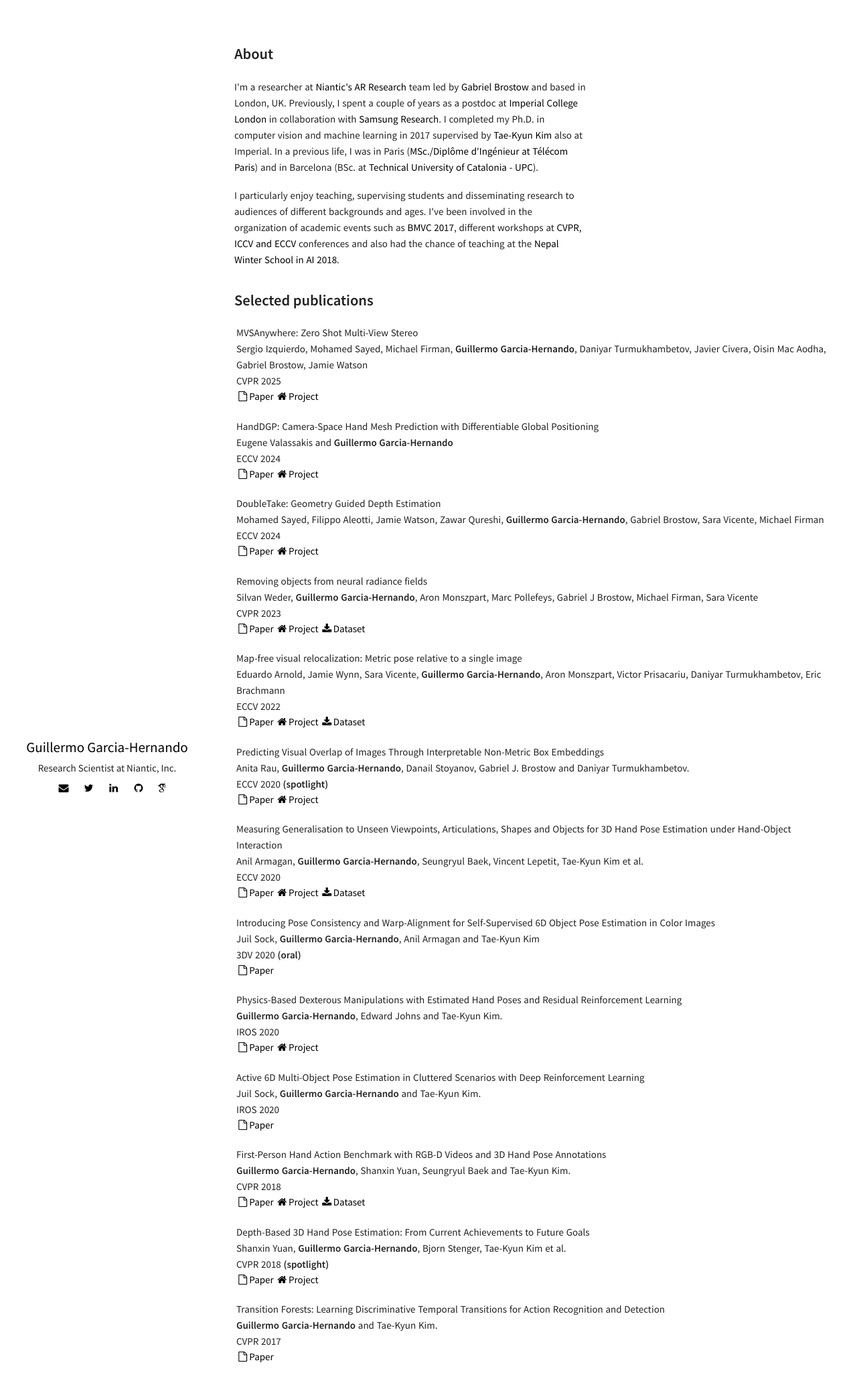
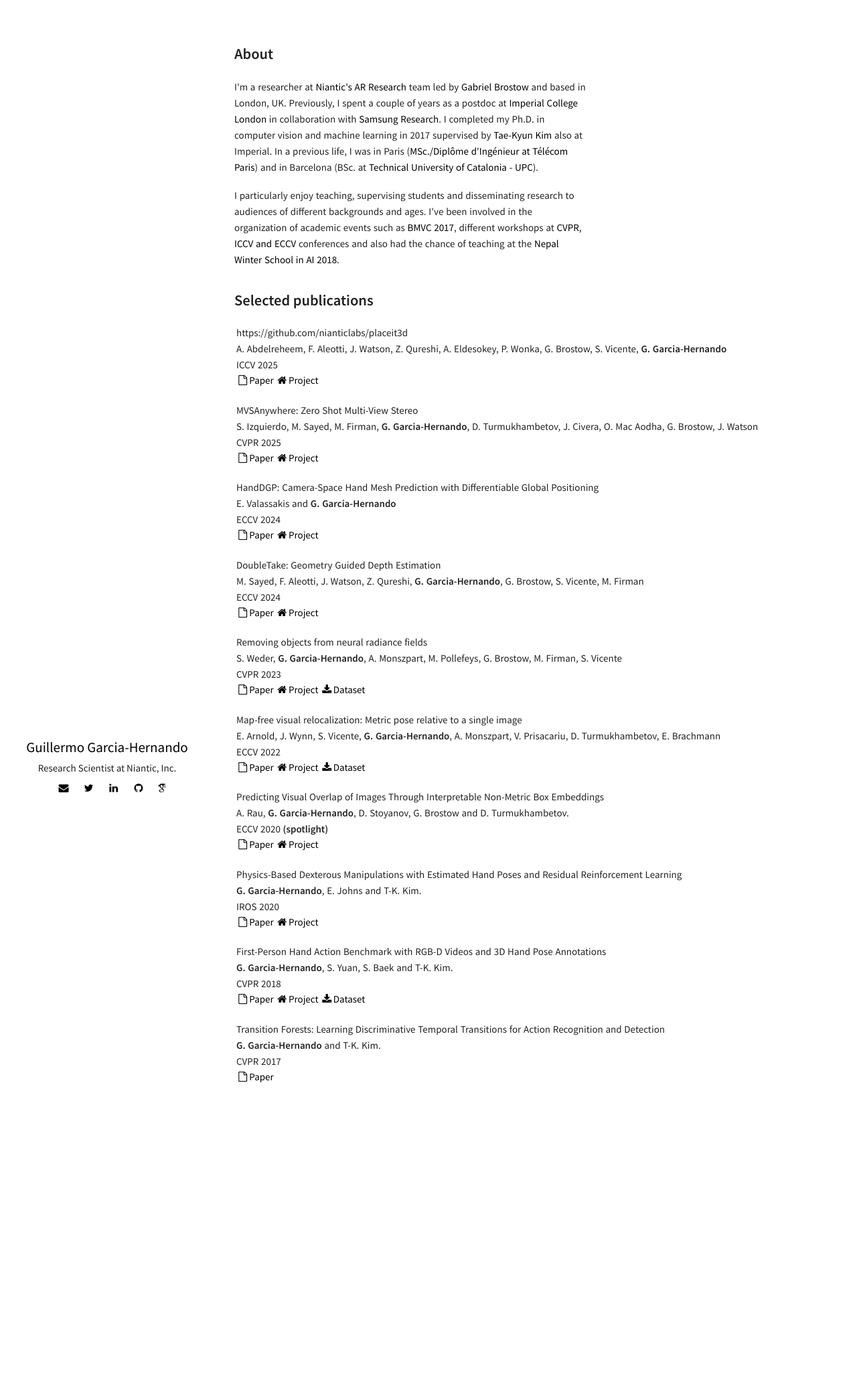
Before and after one commit to guiggh/guiggh.github.io, a Jekyll site: the page built from me.html, in a window 1280 px wide. Shown: the top 2074 px of the page at 67% size. Built offline with Jekyll 4.4.1, drawn with Linux system fonts in a browser that asks for light colours; some web fonts are replaced.

Commit message:
Update publications.yml

```diff
--- a/_data/index/publications.yml
+++ b/_data/index/publications.yml
@@ -1,5 +1,13 @@
+- title: "https://github.com/nianticlabs/placeit3d"
+  authors: "A. Abdelreheem, F. Aleotti, J. Watson, Z. Qureshi, A. Eldesokey, P. Wonka, G. Brostow, S. Vicente, <b>G. Garcia-Hernando</b>"
+  venue:  "ICCV"
+  year: 2025
+  comments:
+  paper: https://arxiv.org/abs/2505.05288
+  web: https://nianticlabs.github.io/placeit3d/
+  dataset:
 - title: "MVSAnywhere: Zero Shot Multi-View Stereo"
-  authors: "Sergio Izquierdo, Mohamed Sayed, Michael Firman, <b>Guillermo Garcia-Hernando</b>, Daniyar Turmukhambetov, Javier Civera, Oisin Mac Aodha, Gabriel Brostow, Jamie Watson"
+  authors: "S. Izquierdo, M. Sayed, M. Firman, <b>G. Garcia-Hernando</b>, D. Turmukhambetov, J. Civera, O. Mac Aodha, G. Brostow, J. Watson"
   venue:  "CVPR"
   year: 2025
   comments:
@@ -7,7 +15,7 @@
   web: https://nianticlabs.github.io/mvsanywhere/
   dataset:
 - title: "HandDGP: Camera-Space Hand Mesh Prediction with Differentiable Global Positioning"
-  authors: "Eugene Valassakis and <b>Guillermo Garcia-Hernando</b>"
+  authors: "E. Valassakis and <b>G. Garcia-Hernando</b>"
   venue:  "ECCV"
   year: 2024
   comments:
@@ -15,7 +23,7 @@
   web: https://nianticlabs.github.io/handdgp/
   dataset:
 - title: "DoubleTake: Geometry Guided Depth Estimation"
-  authors: "Mohamed Sayed, Filippo Aleotti, Jamie Watson, Zawar Qureshi, <b>Guillermo Garcia-Hernando</b>, Gabriel Brostow, Sara Vicente, Michael Firman"
+  authors: "M. Sayed, F. Aleotti, J. Watson, Z. Qureshi, <b>G. Garcia-Hernando</b>, G. Brostow, S. Vicente, M. Firman"
   venue:  "ECCV"
   year: 2024
   comments:
@@ -23,7 +31,7 @@
   web: https://nianticlabs.github.io/doubletake/
   dataset:
 - title: "Removing objects from neural radiance fields"
-  authors: "Silvan Weder, <b>Guillermo Garcia-Hernando</b>, Aron Monszpart, Marc Pollefeys, Gabriel J Brostow, Michael Firman, Sara Vicente"
+  authors: "S. Weder, <b>G. Garcia-Hernando</b>, A. Monszpart, M. Pollefeys, G. Brostow, M. Firman, S. Vicente"
   venue:  "CVPR"
   year: 2023
   comments:
@@ -31,7 +39,7 @@
   web: https://nianticlabs.github.io/nerf-object-removal/
   dataset: https://github.com/nianticlabs/nerf-object-removal/#download-dataset
 - title: "Map-free visual relocalization: Metric pose relative to a single image"
-  authors: "Eduardo Arnold, Jamie Wynn, Sara Vicente, <b>Guillermo Garcia-Hernando</b>, Aron Monszpart, Victor Prisacariu, Daniyar Turmukhambetov, Eric Brachmann"
+  authors: "E. Arnold, J. Wynn, S. Vicente, <b>G. Garcia-Hernando</b>, A. Monszpart, V. Prisacariu, D. Turmukhambetov, E. Brachmann"
   venue:  "ECCV"
   year: 2022
   comments:
@@ -39,61 +47,61 @@
   web: https://github.com/nianticlabs/map-free-reloc
   dataset: https://research.nianticlabs.com/mapfree-reloc-benchmark
 - title: "Predicting Visual Overlap of Images Through Interpretable Non-Metric Box Embeddings"
-  authors: "Anita Rau, <b>Guillermo Garcia-Hernando</b>, Danail Stoyanov, Gabriel J. Brostow and Daniyar Turmukhambetov."
+  authors: "A. Rau, <b>G. Garcia-Hernando</b>, D. Stoyanov, G. Brostow and D. Turmukhambetov."
   venue:  "ECCV"
   year: 2020
   comments: <b>(spotlight)</b>
   paper: https://arxiv.org/pdf/2008.05785.pdf
   web: https://github.com/nianticlabs/image-box-overlap
   dataset:
-- title: "Measuring Generalisation to Unseen Viewpoints, Articulations, Shapes and Objects for 3D Hand Pose Estimation under Hand-Object Interaction"
-  authors: "Anil Armagan, <b>Guillermo Garcia-Hernando</b>, Seungryul Baek, Vincent Lepetit, Tae-Kyun Kim et al."
-  venue:  "ECCV"
-  year: 2020
-  comments:
-  paper: https://arxiv.org/pdf/2003.13764.pdf
-  web: https://github.com/anilarmagan/HANDS19-Challenge-Toolbox
-  dataset: https://sites.google.com/view/hands2019/challenge
-- title: "Introducing Pose Consistency and Warp-Alignment for Self-Supervised 6D Object Pose Estimation in Color Images"
-  authors: "Juil Sock, <b>Guillermo Garcia-Hernando</b>, Anil Armagan and Tae-Kyun Kim"
-  venue:  "3DV"
-  year: 2020
-  comments: "<b>(oral)</b>"
-  paper: https://arxiv.org/abs/2003.12344
-  web:
-  dataset:
+# - title: "Measuring Generalisation to Unseen Viewpoints, Articulations, Shapes and Objects for 3D Hand Pose Estimation under Hand-Object Interaction"
+#   authors: "Anil Armagan, <b>Guillermo Garcia-Hernando</b>, Seungryul Baek, Vincent Lepetit, Tae-Kyun Kim et al."
+#   venue:  "ECCV"
+#   year: 2020
+#   comments:
+#   paper: https://arxiv.org/pdf/2003.13764.pdf
+#   web: https://github.com/anilarmagan/HANDS19-Challenge-Toolbox
+#   dataset: https://sites.google.com/view/hands2019/challenge
+# - title: "Introducing Pose Consistency and Warp-Alignment for Self-Supervised 6D Object Pose Estimation in Color Images"
+#   authors: "Juil Sock, <b>Guillermo Garcia-Hernando</b>, Anil Armagan and Tae-Kyun Kim"
+#   venue:  "3DV"
+#   year: 2020
+#   comments: "<b>(oral)</b>"
+#   paper: https://arxiv.org/abs/2003.12344
+#   web:
+#   dataset:
 - title: "Physics-Based Dexterous Manipulations with Estimated Hand Poses and Residual Reinforcement Learning"
-  authors: "<b>Guillermo Garcia-Hernando</b>, Edward Johns and Tae-Kyun Kim."
+  authors: "<b>G. Garcia-Hernando</b>, E. Johns and T-K. Kim."
   venue:  "IROS"
   year: 2020
   comments:
   paper: https://arxiv.org/pdf/2008.03285.pdf
   web: https://sites.google.com/view/dexres/
   dataset:
-- title: "Active 6D Multi-Object Pose Estimation in Cluttered Scenarios with Deep Reinforcement Learning"
-  authors: "Juil Sock, <b>Guillermo Garcia-Hernando</b> and Tae-Kyun Kim."
-  venue:  "IROS"
-  year: 2020
-  comments:
-  paper: https://arxiv.org/pdf/1910.08811.pdf
-  web:
-  dataset:
+# - title: "Active 6D Multi-Object Pose Estimation in Cluttered Scenarios with Deep Reinforcement Learning"
+#   authors: "Juil Sock, <b>Guillermo Garcia-Hernando</b> and Tae-Kyun Kim."
+#   venue:  "IROS"
+#   year: 2020
+#   comments:
+#   paper: https://arxiv.org/pdf/1910.08811.pdf
+#   web:
+#   dataset:
 - title: "First-Person Hand Action Benchmark with RGB-D Videos and 3D Hand Pose Annotations"
-  authors: "<b>Guillermo Garcia-Hernando</b>, Shanxin Yuan, Seungryul Baek and Tae-Kyun Kim."
+  authors: "<b>G. Garcia-Hernando</b>, S. Yuan, S. Baek and T-K. Kim."
   venue:  "CVPR"
   year: 2018
   comments:
   paper: https://arxiv.org/abs/1704.02463
   web: https://guiggh.github.io/publications/first-person-hands/
   dataset: https://github.com/guiggh/hand_pose_action
-- title: "Depth-Based 3D Hand Pose Estimation: From Current Achievements to Future Goals"
-  authors: "Shanxin Yuan, <b>Guillermo Garcia-Hernando</b>, Bjorn Stenger, Tae-Kyun Kim et al."
-  venue:  "CVPR"
-  year: 2018
-  comments: <b>(spotlight)</b>
-  paper: https://arxiv.org/abs/1712.03917
-  dataset:
-  web: http://icvl.ee.ic.ac.uk/hands17/challenge/
+# - title: "Depth-Based 3D Hand Pose Estimation: From Current Achievements to Future Goals"
+#   authors: "S. Yuan, <b>Guillermo Garcia-Hernando</b>, Bjorn Stenger, Tae-Kyun Kim et al."
+#   venue:  "CVPR"
+#   year: 2018
+#   comments: <b>(spotlight)</b>
+#   paper: https://arxiv.org/abs/1712.03917
+#   dataset:
+#   web: http://icvl.ee.ic.ac.uk/hands17/challenge/
 #- title: "Task-Oriented Hand Motion Retargeting for Dexterous Manipulation Imitation"
 #  authors: "Dafni Antotsiou, <b>Guillermo Garcia-Hernando</b> and Tae-Kyun Kim."
 #  venue:  "ECCV"
@@ -103,7 +111,7 @@
 #  web: https://daphneantotsiou.github.io/task-oriented-retargeting.html
 #  dataset:
 - title: "Transition Forests: Learning Discriminative Temporal Transitions for Action Recognition and Detection"
-  authors: "<b>Guillermo Garcia-Hernando</b> and Tae-Kyun Kim."
+  authors: "<b>G. Garcia-Hernando</b> and T-K. Kim."
   venue:  "CVPR"
   year: 2017
   paper: https://arxiv.org/abs/1607.02737
```
